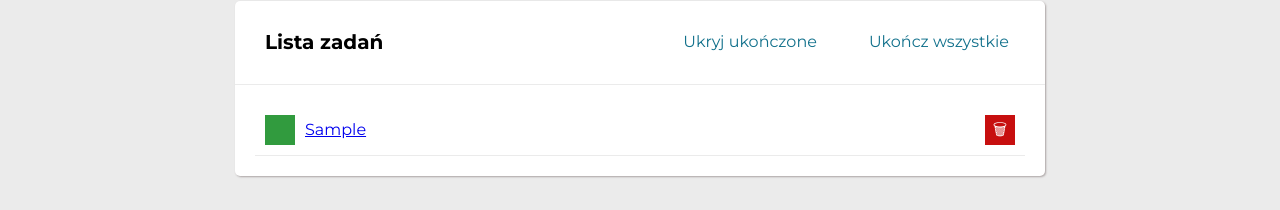
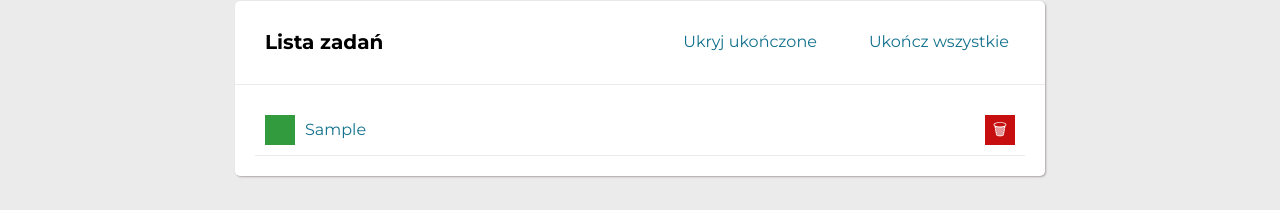
Before and after one commit to Kantares77/tasks-list-react, a React (Create React App) app: page /#/zadania in a window 1280 px wide. Both pictures are taken after typing "Sample" into the empty fields and a click on the button "Dodaj zadanie". Shown: the part 546-756 px from the top of the page. Built offline with nearby package versions, Linux system fonts and the light colour scheme.

Commit message:
NavLink implementation in styled of "TaskList"

```diff
--- a/src/features/tasks/TasksPage/TaskList/index.js
+++ b/src/features/tasks/TasksPage/TaskList/index.js
@@ -1,5 +1,5 @@
 import { useDispatch, useSelector } from "react-redux";
-import { List, Item, Content, Button } from "./styled";
+import { List, Item, Content, Button, StyledLink } from "./styled";
 import { toggleTaskDone, removeTask, selectHideDone, selectTasksByQuery } from "../../tasksSlice";
 import { Link, useLocation } from "react-router-dom";
 import searchQueryParamName from "../searchQueryParamName";
@@ -30,9 +30,9 @@ const TaskList = () => {
                     <Content
                         done={task.done}
                     >
-                        <Link to={toTask({ id: task.id })}>
+                        <StyledLink to={toTask({ id: task.id })}>
                             {task.content}
-                        </Link>
+                        </StyledLink>
                     </Content>
                     <Button
                         remove
--- a/src/features/tasks/TasksPage/TaskList/styled.js
+++ b/src/features/tasks/TasksPage/TaskList/styled.js
@@ -1,4 +1,19 @@
 import styled, { css } from "styled-components";
+import { NavLink } from "react-router-dom";
+
+export const StyledLink = styled(NavLink)`
+    color: ${({ theme }) => theme.colors.mirage};
+    text-decoration: none;
+
+        &:hover {
+            filter: brightness(115%);
+            transform: scale(1.1);
+        }
+
+        &:active {
+            filter: brightness(130%);
+        }
+`;
 
 export const List = styled.ul`
     list-style-type: none;
```
